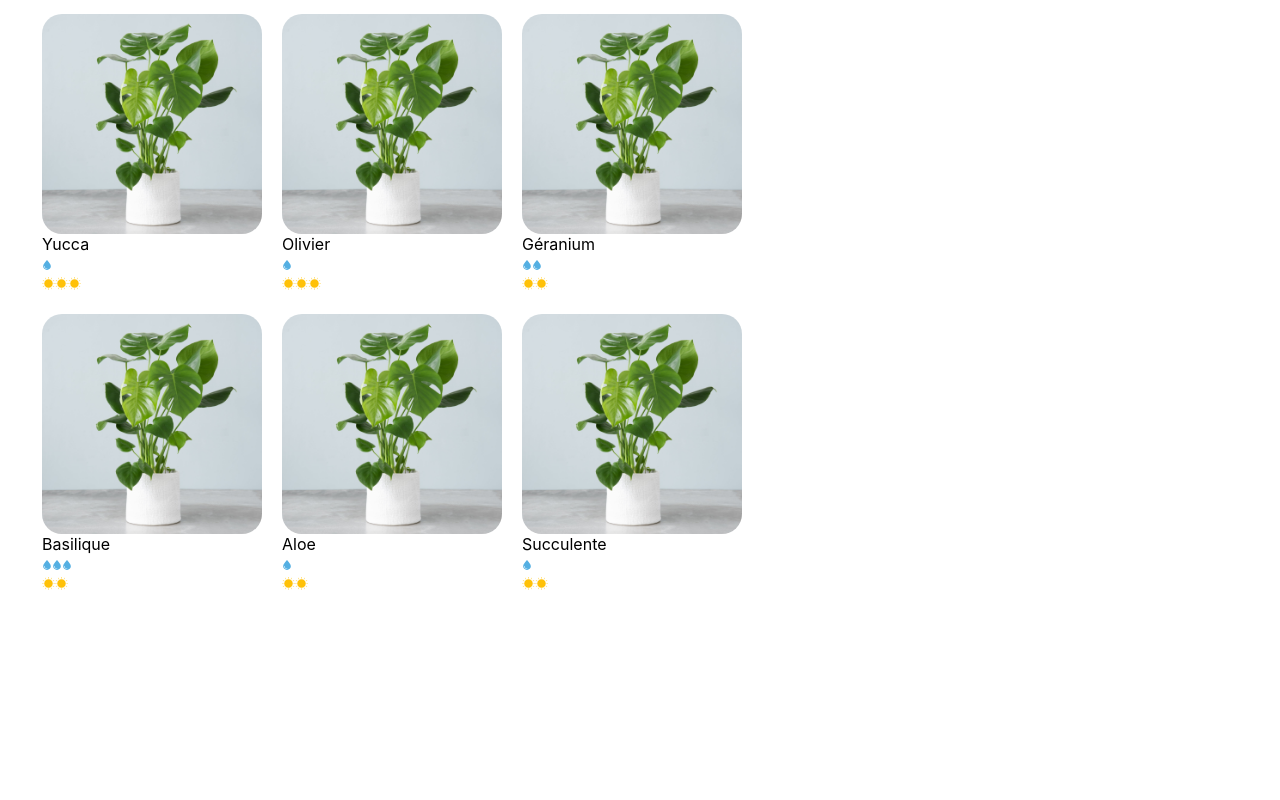
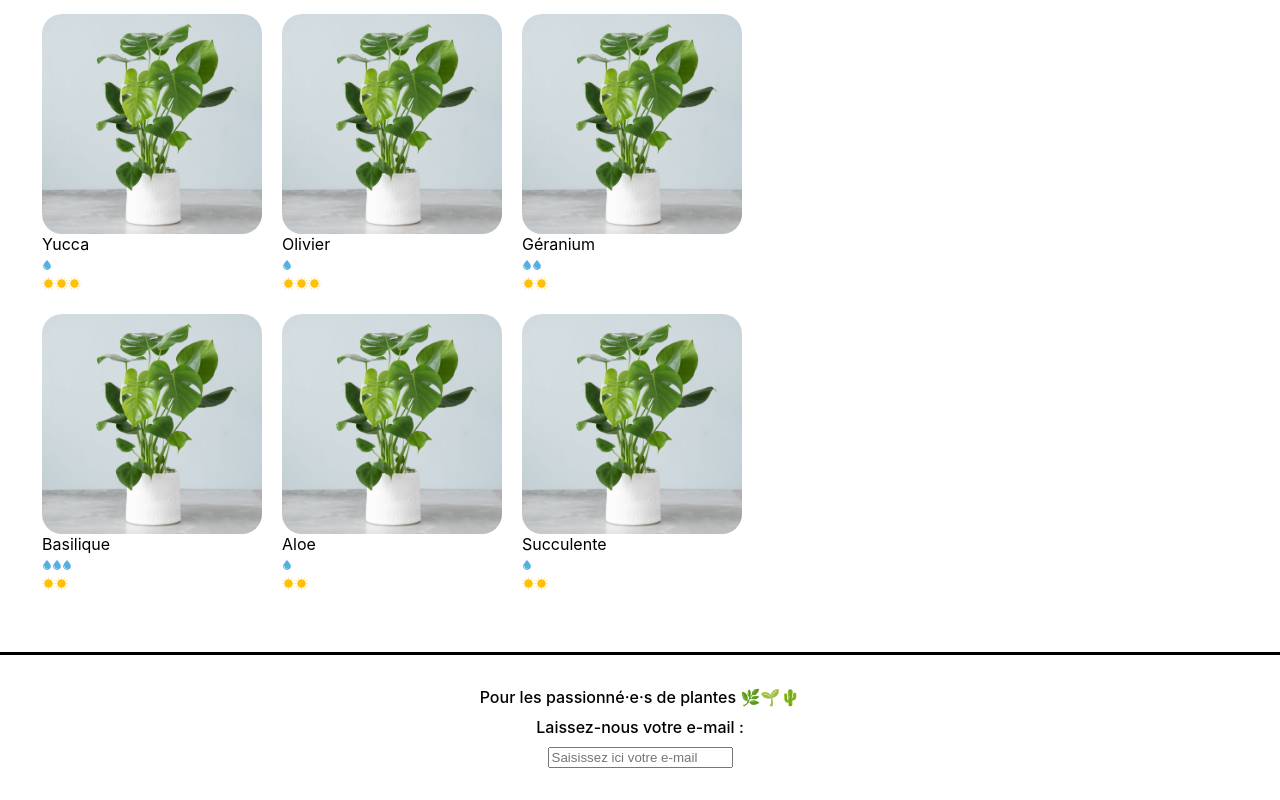
Before and after one commit to dnguyenb/La-maison-jungle, a React (Create React App) app: page / in a window 1280 px wide. Shown: the part 569-1369 px from the top of the page. Before the commit the page ends 1221 px from the top, so only its background shows below. Built offline with nearby package versions, Linux system fonts and the light colour scheme.

Commit message:
ajout Footer

```diff
--- a/src/components/App.jsx
+++ b/src/components/App.jsx
@@ -1,5 +1,6 @@
 import Banner from './Banner';
 import ShoppingList from './ShoppingList';
+import Footer from './Footer';
 // import Cart from './Cart';
 
 function App() {
@@ -8,6 +9,7 @@
 			<Banner />
 			{/* <Cart /> */}
 			<ShoppingList />
+			<Footer />
 		</div>
 	);
 }
--- /dev/null
+++ b/src/components/Footer.jsx
@@ -0,0 +1,35 @@
+import { useState } from 'react';
+import '../styles/Footer.css';
+
+function Footer() {
+	const [inputValue, setInputValue] = useState('');
+
+	function handleInput(e) {
+		setInputValue(e.target.value);
+	}
+
+	function handleBlur() {
+		if (!inputValue.includes('@')) {
+			alert(
+				"Attention, il n'y a pas d'@, ceci n'est pas une adresse valide 😥"
+			);
+		}
+	}
+
+	return (
+		<footer className="lmj-footer">
+			<div className="lmj-footer-elem">
+				Pour les passionné·e·s de plantes 🌿🌱🌵
+			</div>
+			<div className="lmj-footer-elem">Laissez-nous votre e-mail :</div>
+			<input
+				placeholder="Saisissez ici votre e-mail"
+				onChange={handleInput}
+				value={inputValue}
+				onBlur={handleBlur}
+			/>
+		</footer>
+	);
+}
+
+export default Footer;
--- /dev/null
+++ b/src/styles/Footer.css
@@ -0,0 +1,14 @@
+.lmj-footer {
+    color: black;
+    padding: 32px;
+    border-top: solid 3px black;
+    display: flex;
+    justify-content: flex-start;
+    flex-direction: column;
+    align-items: center;
+    font-weight: 500;
+}
+
+.lmj-footer-elem {
+    margin-bottom: 10px;
+}
```
